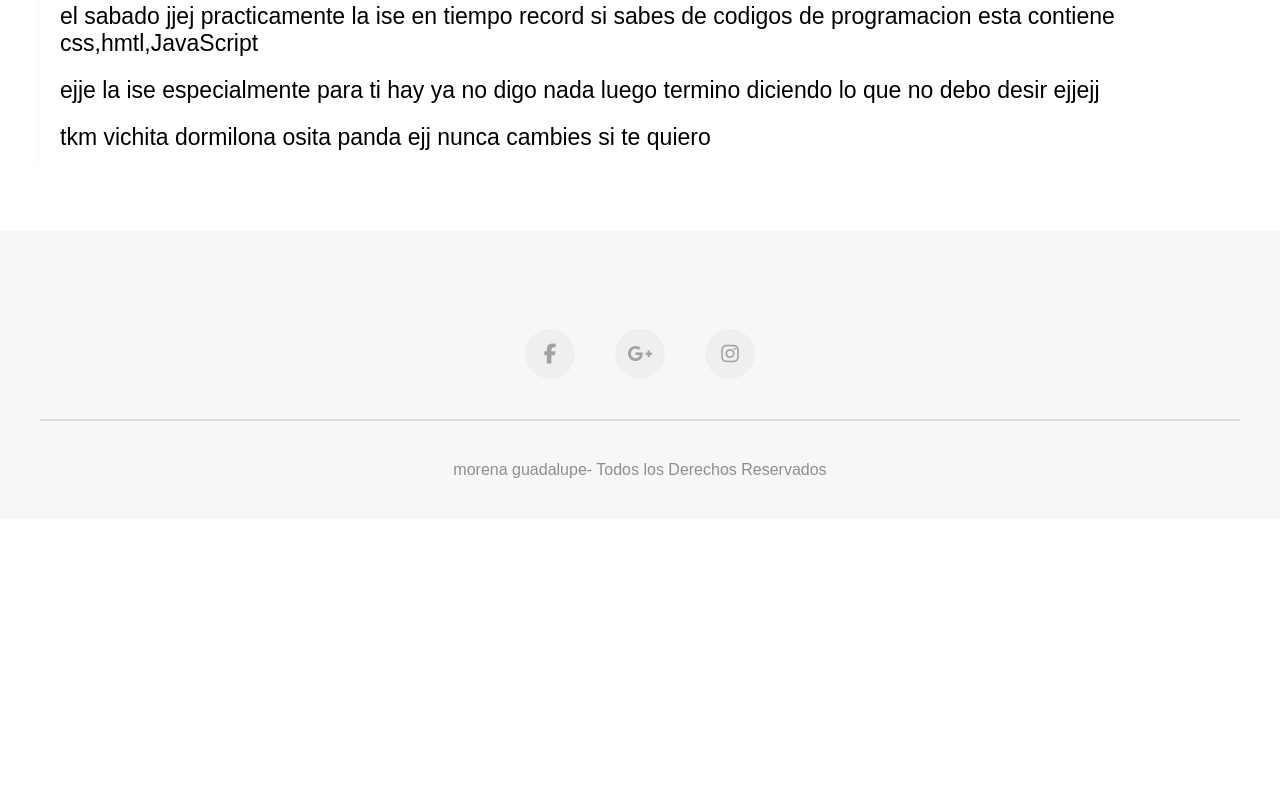
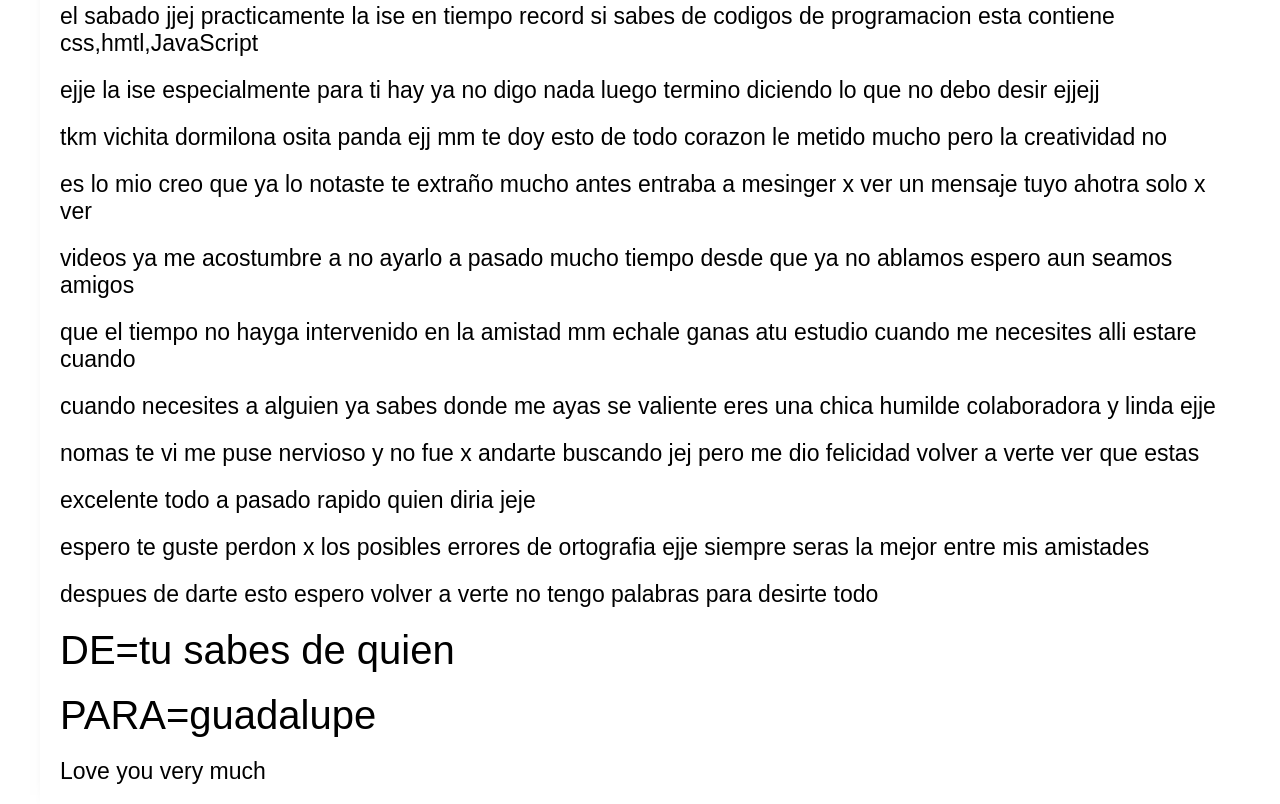
Before and after one commit to fp118160/guadalupecarta, a plain HTML site: page carta.html in a window 1280 px wide. Shown: the part 3576-4380 px from the top of the page. Before the commit the page ends 4095 px from the top, so only its background shows below. Drawn offline with Linux system fonts and the light colour scheme.

Commit message:
1v4
agregue texto

```diff
--- a/carta.html
+++ b/carta.html
@@ -79,11 +79,35 @@
 <p>solo me decia xq tanto interes jajaja dejando un lado a esa lokA bueno me inmajino que lo estaras leyendo con la karla</p>
 <p>me refiero atu prima  em creo que se llamaba lisett no me recuerdo como se escribia jjj hay un saludo si adivino</p>
 <p>esta pajina no es 100% publica no te preocupes solo con el lik ese que pusiste pueden acseder ademas solo la</p>
-<p>dejare publica asta que la leas despues vere si cambio el contenido de la misma o como tu desidas la empese aser </p>
+<p>dejare publica asta que la leas despues vere si cambio el contenido de la misma o como tu desidas la empese aser</p>
+
+
+
+
+
 <p>el sabado jjej practicamente la ise en tiempo record si sabes de codigos de programacion esta contiene css,hmtl,JavaScript</p>
 <p>ejje la ise especialmente para ti hay ya no digo nada luego termino diciendo lo que no debo desir ejjejj</p>
-<p>tkm vichita dormilona osita panda ejj  nunca cambies si te quiero</p>
+<p>tkm vichita dormilona osita panda ejj  mm te doy esto de todo corazon le metido mucho pero la creatividad no </p>
+<p>es lo mio creo que ya lo notaste  te extraño mucho antes entraba a mesinger x ver un mensaje tuyo ahotra solo x ver </p>
+<p>videos ya me acostumbre a no ayarlo a pasado mucho tiempo desde que ya no ablamos espero aun seamos amigos </p>
+<p>que el tiempo no hayga intervenido en la amistad mm echale ganas atu estudio cuando me necesites alli estare cuando</p>
+<p>cuando necesites a alguien ya sabes donde me ayas se valiente eres una chica humilde colaboradora y linda ejje </p>
+<p>nomas te vi me puse nervioso y no fue x andarte buscando jej pero me dio felicidad  volver a verte ver que estas</p>
+<p>excelente  todo a pasado rapido quien diria jeje </p>
 
+
+<p>espero te guste perdon x los posibles errores de ortografia ejje siempre seras la mejor entre mis amistades </p>
+<p>despues de darte esto espero volver a verte no tengo palabras para desirte todo </p>
+
+                         <h1>
+                        DE=tu sabes de quien
+                     </h1>
+                   <H1>
+                       PARA=guadalupe
+                   </H1>
+
+
+<p>Love you very much</p>
         </article>
 
     </div>
```
Also changed, not shown: IMG/1.jpg (deleted), IMG/10.jpeg (deleted), IMG/2.jpg (deleted), IMG/5.png (deleted), IMG/6.jpg (deleted), IMG/7.jpeg (deleted), IMG/8.jpeg (deleted), IMG/9.jpeg (deleted).
